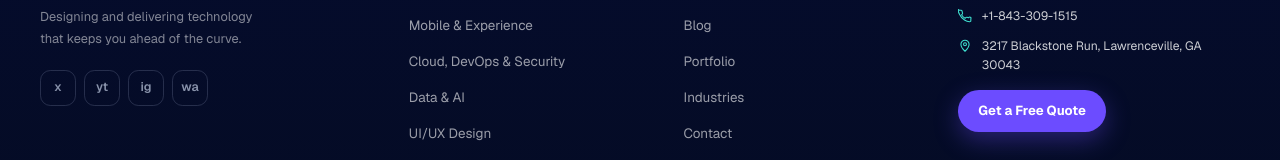
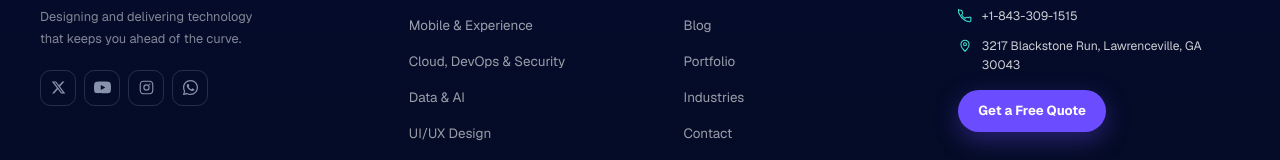
Before and after one commit to AbdlReman/EZ-PROCESS-SOLUTION, a Next.js app: page / in a window 1280 px wide. Shown: the part 8016-8176 px from the top of the page. Built offline with nearby package versions, Linux system fonts and the light colour scheme; no server answers; the database is empty.

Commit message:
add real brand icons in footer

```diff
--- a/components/Footer.tsx
+++ b/components/Footer.tsx
@@ -1,5 +1,31 @@
 import Image from "next/image";
 import Link from "next/link";
+
+const socialIcons: Record<string, React.ReactNode> = {
+  x: (
+    <svg width="15" height="15" viewBox="0 0 24 24" fill="currentColor" aria-hidden="true">
+      <path d="M18.244 2.25h3.308l-7.227 8.26 8.502 11.24H16.17l-5.214-6.817L4.99 21.75H1.68l7.73-8.835L1.254 2.25H8.08l4.713 6.231zm-1.161 17.52h1.833L7.084 4.126H5.117z" />
+    </svg>
+  ),
+  yt: (
+    <svg width="17" height="17" viewBox="0 0 24 24" fill="currentColor" aria-hidden="true">
+      <path d="M23.498 6.186a2.994 2.994 0 00-2.107-2.117C19.505 3.545 12 3.545 12 3.545s-7.505 0-9.391.524A2.994 2.994 0 00.502 6.186 31.32 31.32 0 000 12a31.32 31.32 0 00.502 5.814 2.994 2.994 0 002.107 2.117c1.886.524 9.391.524 9.391.524s7.505 0 9.391-.524a2.994 2.994 0 002.107-2.117A31.32 31.32 0 0024 12a31.32 31.32 0 00-.502-5.814zM9.6 15.6V8.4l6.4 3.6-6.4 3.6z" />
+    </svg>
+  ),
+  ig: (
+    <svg width="15" height="15" viewBox="0 0 24 24" fill="none" aria-hidden="true">
+      <rect x="2" y="2" width="20" height="20" rx="5.5" stroke="currentColor" strokeWidth="1.8" />
+      <circle cx="12" cy="12" r="4.2" stroke="currentColor" strokeWidth="1.8" />
+      <circle cx="17.3" cy="6.7" r="1.15" fill="currentColor" />
+    </svg>
+  ),
+  wa: (
+    <svg width="15" height="15" viewBox="0 0 24 24" fill="currentColor" aria-hidden="true">
+      <path d="M17.472 14.382c-.297-.149-1.758-.867-2.03-.967-.273-.099-.471-.148-.67.15-.197.297-.767.966-.94 1.164-.173.199-.347.223-.644.075-.297-.15-1.255-.463-2.39-1.475-.883-.788-1.48-1.761-1.653-2.059-.173-.297-.018-.458.13-.606.134-.133.298-.347.446-.52.149-.174.198-.298.298-.497.099-.198.05-.371-.025-.52-.075-.149-.669-1.612-.916-2.207-.242-.579-.487-.5-.669-.51-.173-.008-.371-.01-.57-.01-.198 0-.52.074-.792.372-.272.297-1.04 1.016-1.04 2.479 0 1.462 1.065 2.875 1.213 3.074.149.198 2.096 3.2 5.077 4.487.709.306 1.262.489 1.694.625.712.227 1.36.195 1.871.118.571-.085 1.758-.719 2.006-1.413.248-.694.248-1.289.173-1.413-.074-.124-.272-.198-.57-.347z" />
+      <path d="M12 0C5.373 0 0 5.373 0 12c0 2.124.558 4.118 1.528 5.845L.057 23.268a.75.75 0 00.923.924l5.484-1.476A11.943 11.943 0 0012 24c6.627 0 12-5.373 12-12S18.627 0 12 0zm0 22c-1.907 0-3.694-.5-5.24-1.378l-.375-.217-3.884 1.046 1.046-3.823-.234-.389A9.959 9.959 0 012 12C2 6.477 6.477 2 12 2s10 4.477 10 10-4.477 10-10 10z" />
+    </svg>
+  ),
+};
 
 export default function Footer() {
   return (
@@ -31,7 +57,7 @@
                     className="brelyx-social-link"
                     {...(external ? { target: "_blank", rel: "noopener noreferrer" } : {})}
                   >
-                    {label}
+                    {socialIcons[label] ?? label}
                   </a>
                 );
               })}
```
